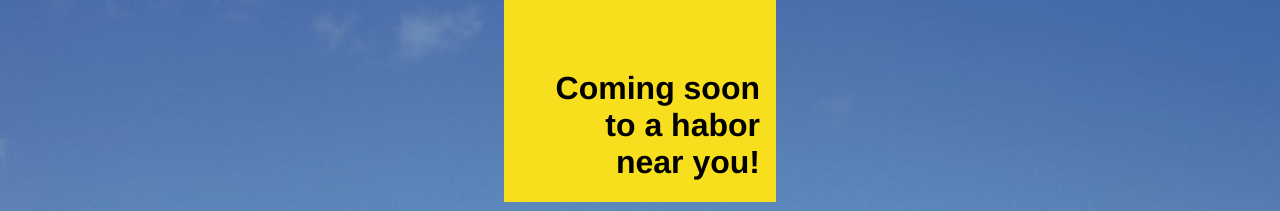
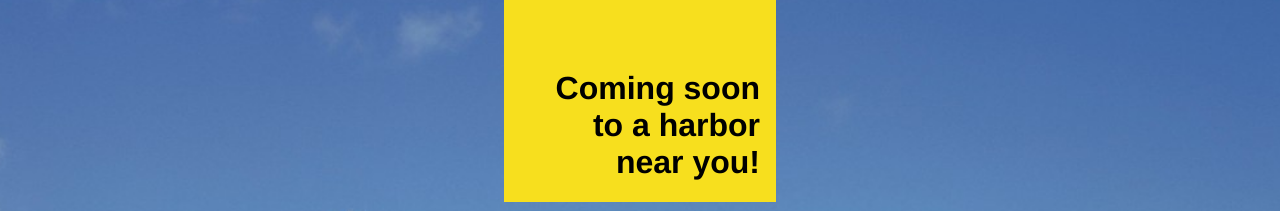
Before and after one commit to watson/nodeboat, a plain HTML site: page index.html in a window 1280 px wide. Shown: the part 142-353 px from the top of the page. Drawn offline with Linux system fonts and the light colour scheme.

Commit message:
Update index.html

```diff
--- a/index.html
+++ b/index.html
@@ -8,7 +8,7 @@
 <body>
   <div id="container">
     <div>
-      <h1><a href="https://github.com/watson/nodeboat">Coming soon<br>to a habor<br>near you!</a></h1>
+      <h1><a href="https://github.com/watson/nodeboat">Coming soon<br>to a harbor<br>near you!</a></h1>
     </div>
   </div>
 </body>
```
